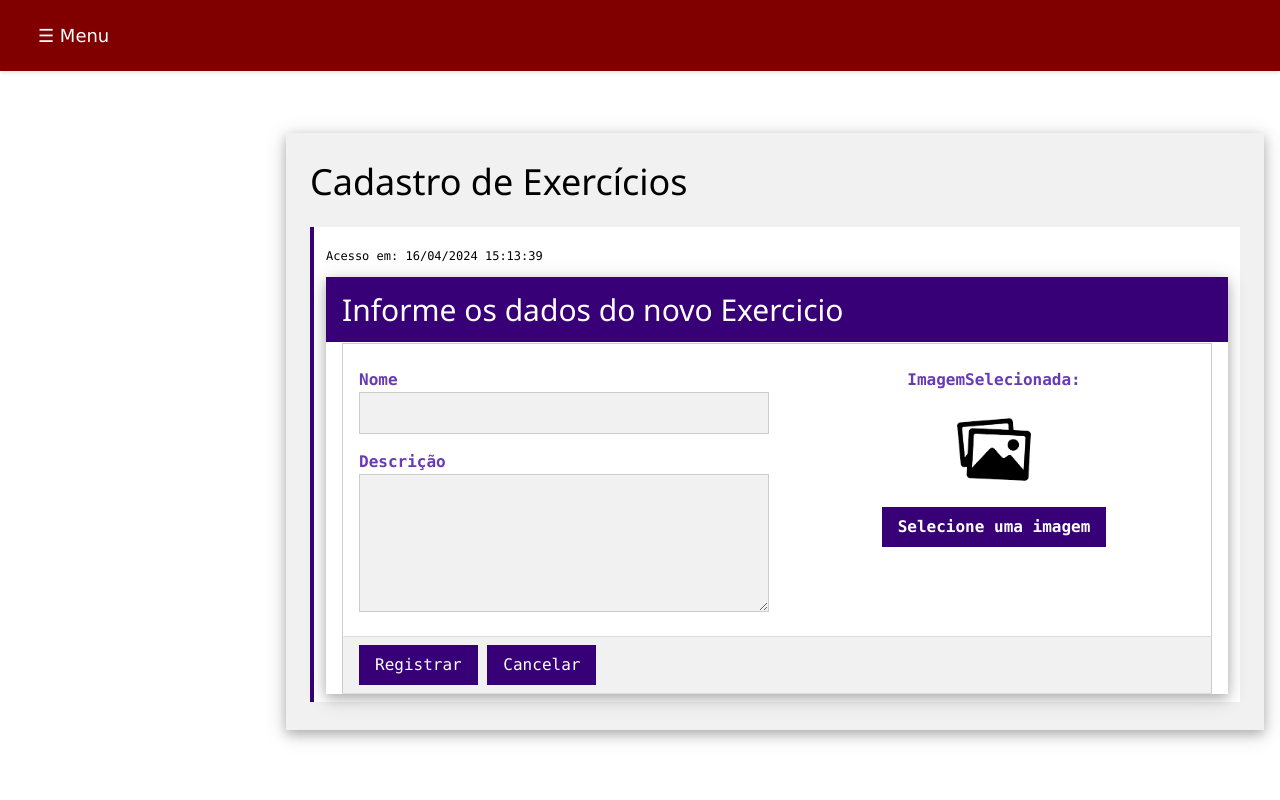
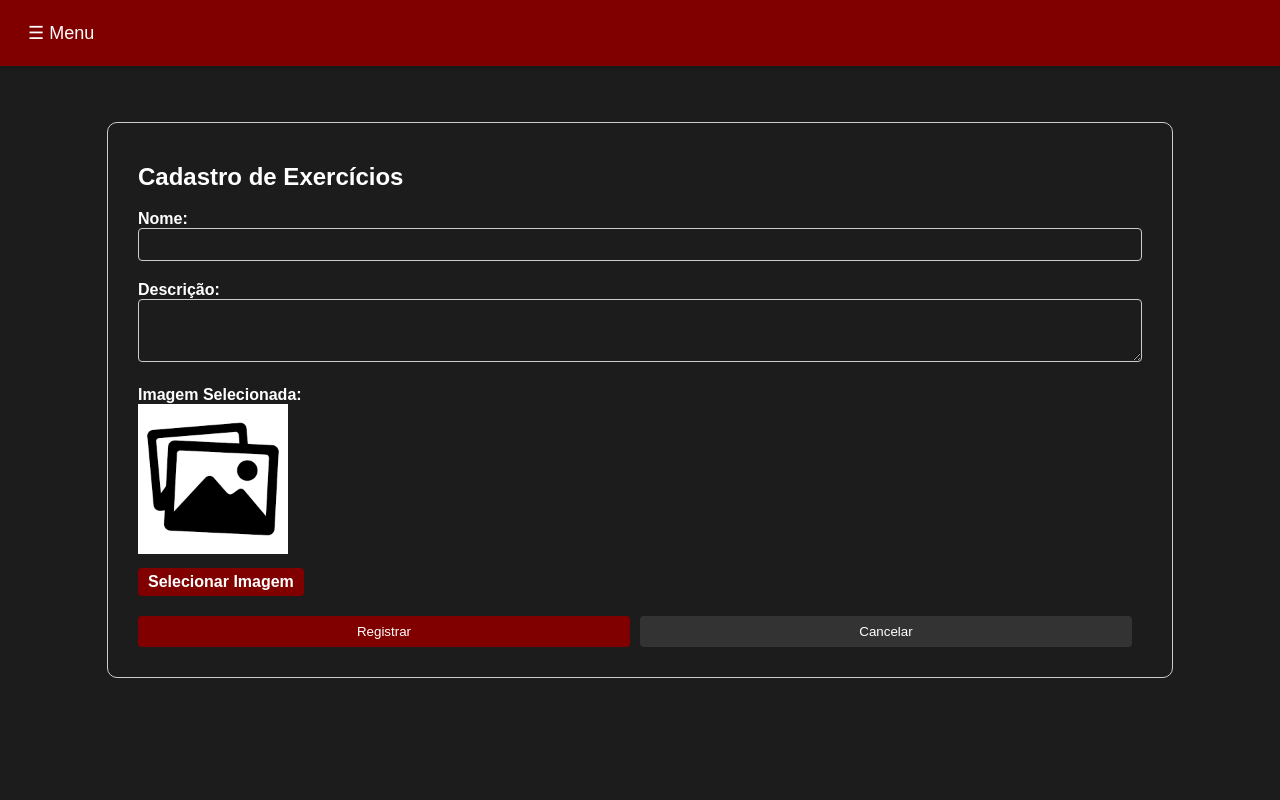
Before and after one commit to leocbranco/gymon, a PHP site: page /ExercicioCriar.php in a window 1280 px wide. Run offline with PHP 8.4, Linux system fonts and the light colour scheme.

Commit message:
Exercicio Criar

```diff
--- a/ExercicioCriar.php
+++ b/ExercicioCriar.php
@@ -2,99 +2,161 @@
 <html>
 
 <head>
-
     <title>GymON</title>
     <link rel="icon" type="image/png" href="imagens/IE_favicon.png" />
     <meta name="viewport" content="width=device-width, initial-scale=1">
-    <link rel="stylesheet" href="https://www.w3schools.com/w3css/4/w3.css">
-    <link rel="icon" href="assets/logo-gymon.jpeg" type="image/x-icon">
     <style>
-        .w3-theme {
-            color: #ffff !important;
-            background-color: #380077 !important
+        body {
+            margin: 0;
+            padding: 0;
+            font-family: Arial, sans-serif;
+            background-color: #1C1C1C;
+            color: #fff;
+            display: flex;
+            justify-content: center;
+            align-items: center;
+            min-height: 100vh;
         }
 
-        .w3-code {
-            border-left: 4px solid #380077
+        .container {
+            width: 80%;
+            padding: 20px;
+            background-color: transparent;
+            border: 1px solid #ccc;
+            border-radius: 10px;
+            display: flex;
+            justify-content: space-between;
         }
 
-        .myMenu {
-            margin-bottom: 150px
+        .form-container {
+            flex: 1;
+            padding: 0 10px;
         }
 
-        #Imagem {
-            display: none
+        .form-group {
+            margin-bottom: 10px;
         }
 
-        #imagemSelecionada {
-            width: 20%;
+        label {
+            font-weight: bold;
+            margin-bottom: 5px;
+        }
+
+        input, textarea {
+            width: 100%;
+            padding: 8px;
+            border: 1px solid #ccc;
+            border-radius: 4px;
+            box-sizing: border-box;
+            background-color: transparent;
+            color: #fff;
+            margin-bottom: 10px;
+        }
+
+        .btn {
+            background-color: #800000;
+            color: #fff;
+            padding: 8px 20px;
+            border: none;
+            border-radius: 4px;
+            cursor: pointer;
+            text-align: center;
+            text-decoration: none;
+            display: inline-block;
+            margin-right: 10px;
+        }
+
+        .btn:hover {
+            background-color: #550000;
+        }
+
+        .btn-cancel {
+            background-color: #333;
+        }
+
+        .img-preview-container {
+            display: flex;
+            flex-direction: column;
+            align-items: center;
+            margin-top: 30px;
+        }
+
+        .img-preview {
+            max-width: 150px;
             height: auto;
+            margin-bottom: 10px;
+        }
+
+        input[type="file"] {
+            display: none;
+        }
+
+        .btn-file {
+            background-color: #800000;
+            color: #fff;
+            padding: 5px 10px;
+            border: none;
+            border-radius: 4px;
+            cursor: pointer;
+            text-align: center;
+            text-decoration: none;
+            display: inline-block;
+            margin-bottom: 10px;
+        }
+
+        .btn-file:hover {
+            background-color: #550000;
+        }
+
+        .btn-container {
+            margin-top: 10px;
+            display: flex;
+            justify-content: flex-start;
         }
     </style>
 </head>
 
-<body onload="w3_show_nav('menuDisc')">
+<body>
     <?php require 'menu.php'; ?>
     <?php require 'cfg.php'; ?>
+    <div class="container">
+        <div class="form-container">
+            <h2>Cadastro de Exercícios</h2>
+            <form action="ExercicioCriar_exe.php" method="post" onsubmit="return check(this.form)" enctype="multipart/form-data">
+                <div class="form-group">
+                    <label for="nome">Nome:</label>
+                    <input id="nome" name="Nome" type="text" pattern="[a-zA-Z\u00C0-\u00FF ]{10,100}$" title="Nome da disciplina entre 10 e 100 letras." required>
+                </div>
+                <div class="form-group">
+                    <label for="descricao">Descrição:</label>
+                    <textarea id="descricao" name="Ementa" rows="3" title="Texto Descritivo" required></textarea>
+                </div>
+                <div class="form-group">
+                    <label for="imagem">Imagem Selecionada:</label>
+                    <br>
+                    <img class="img-preview" id="imagemSelecionada" src="assets/imagem.png" alt="Imagem Selecionada">
+                    <br>
+                    <label class="btn-file" for="Imagem">Selecionar Imagem</label>
+                    <input type="file" id="Imagem" name="Imagem" accept="image/*" style="display: none;" onchange="previewImage(event)">
+                </div>
+                <div class="btn-container">
+                    <input type="submit" class="btn" value="Registrar">
+                    <input type="button" class="btn btn-cancel" value="Cancelar" onclick="window.location.href='home-personal.php'">
+                </div>
+            </form>
+        </div>
+    </div>
 
-    <div class="w3-main w3-container" style="margin-left:270px;margin-top:117px;">
-
-        <div class="w3-panel w3-padding-large w3-card-4 w3-light-grey">
-            <h1 class="w3-xxlarge">Cadastro de Exercícios</h1>
-
-            <p class="w3-large">
-            <div class="w3-code cssHigh notranslate">
-                <?php
-
-                date_default_timezone_set("America/Sao_Paulo");
-                $data = date("d/m/Y H:i:s", time());
-                echo "<p class='w3-small' > ";
-                echo "Acesso em: ";
-                echo $data;
-                echo "</p> "
-                ?>
-
-                <div class="w3-responsive w3-card-4">
-                    <div class="w3-container w3-theme">
-                        <h2>Informe os dados do novo Exercicio</h2>
-                    </div>
-                    <form class="w3-container" action="ExercicioCriar_exe.php" method="post" onsubmit="return check(this.form)" enctype="multipart/form-data">
-                        <table class='w3-table-all'>
-                            <tr>
-                                <td style="width:50%;">
-                                    <p>
-                                        <label class="w3-text-deep-purple"><b>Nome</b></label>
-                                        <input class="w3-input w3-border w3-light-grey" name="Nome" type="text" pattern="[a-zA-Z\u00C0-\u00FF ]{10,100}$" title="Nome da disciplina entre 10 e 100 letras." required>
-                                    </p>
-                                    <p>
-                                        <label class="w3-text-deep-purple"><b>Descrição</b></label>
-                                        <textarea class="w3-input w3-border w3-light-grey " name="Ementa" rows="5" title="Texto Descritivo" required></textarea>
-                                    </p>
-                                </td>
-                                <td style="text-align:center">
-                                    <p>
-                                        <label class="w3-text-deep-purple"><b>ImagemSelecionada: </b></label>
-                                        <p><img id="imagemSelecionada" src="assets/imagem.png" /></p>
-                                    </p>
-                                    <p>
-                                        <label class="w3-btn w3-theme"><b>Selecione uma imagem</b>
-                                        <input type="hidden" name="MAX_FILE_SIZE" value="16777215" />
-                                        <input type="file" id="Imagem" name="Imagem" accept="imagem/*" onchange="validaImagem(this);"></label>
-                                    </p>
-                                </td>
-                            <tr>
-                                <td colspan="2">
-                                    <input type="submit" value="Registrar" class="w3-btn w3-theme">
-                                    <input type="button" value="Cancelar" class="w3-btn w3-theme" onclick="window.location.href='.'">
-                                </td>
-                            </tr>
-                        </table>
-                    </form>
-                </div>
-
-            </div>
-            </p>
-        </div>
+    <script>
+        function previewImage(event) {
+            var reader = new FileReader();
+            reader.onload = function() {
+                var imgPreview = document.getElementById('imagemSelecionada');
+                imgPreview.src = reader.result;
+            }
+            reader.readAsDataURL(event.target.files[0]);
+        }
+    </script>
 </body>
 
 </html>
```
Also changed, not shown: teste.php (+34 -32 lines).
